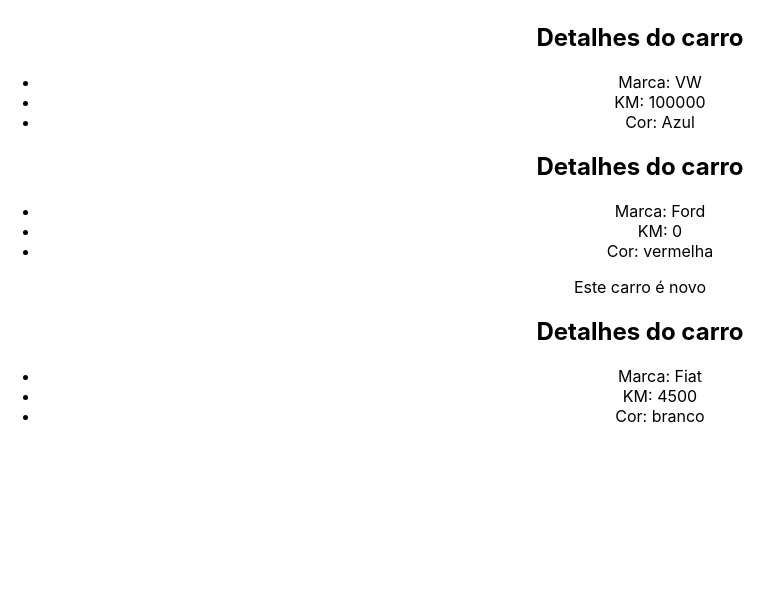
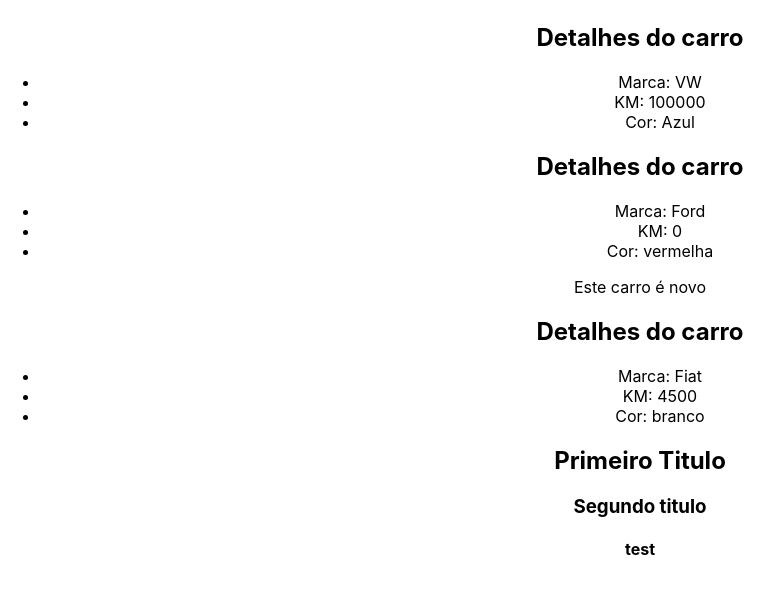
Before and after one commit to gillsonpassos/React, a React (Create React App) app in the folder Avançando-em-React/avancando/: page / in a window 1280 px wide. Shown: the part 1589-2183 px from the top of the page, without its empty margins (0-783 px from the left). Built offline with nearby package versions, Linux system fonts and the light colour scheme.

Commit message:
Fragment

```diff
--- a/Avançando-em-React/avancando/src/App.js
+++ b/Avançando-em-React/avancando/src/App.js
@@ -6,6 +6,7 @@ import ConditionalRender from "./components/ConditionalRender";
 import ListRender from "./components/ListRender";
 import ManageData from "./components/ManageData";
 import ShowUserName from "./components/ShowUserName";
+import Fragment from "./components/Fragment";
 
 function App() {
   return (
@@ -29,6 +30,7 @@ function App() {
       {/* reaproveitando */}
       <CarDetails brand="Ford" color="vermelha" km={0} newCar={true} />
       <CarDetails brand="Fiat" color="branco" km={4500} newCar={false} />
+      <Fragment propFragment="test" />
     </div>
   );
 }
--- /dev/null
+++ b/Avançando-em-React/avancando/src/components/Fragment.js
@@ -0,0 +1,13 @@
+import React from "react";
+
+const Fragment = ({ propFragment }) => {
+  return (
+    <>
+      <h2>Primeiro Titulo</h2>
+      <h3>Segundo titulo</h3>
+      <h4>{propFragment}</h4>
+    </>
+  );
+};
+
+export default Fragment;
```
